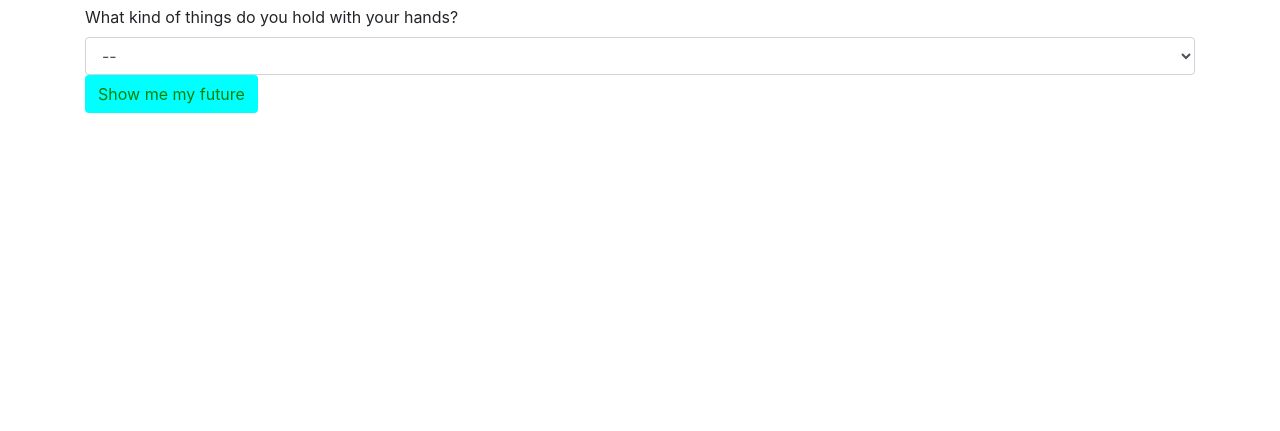
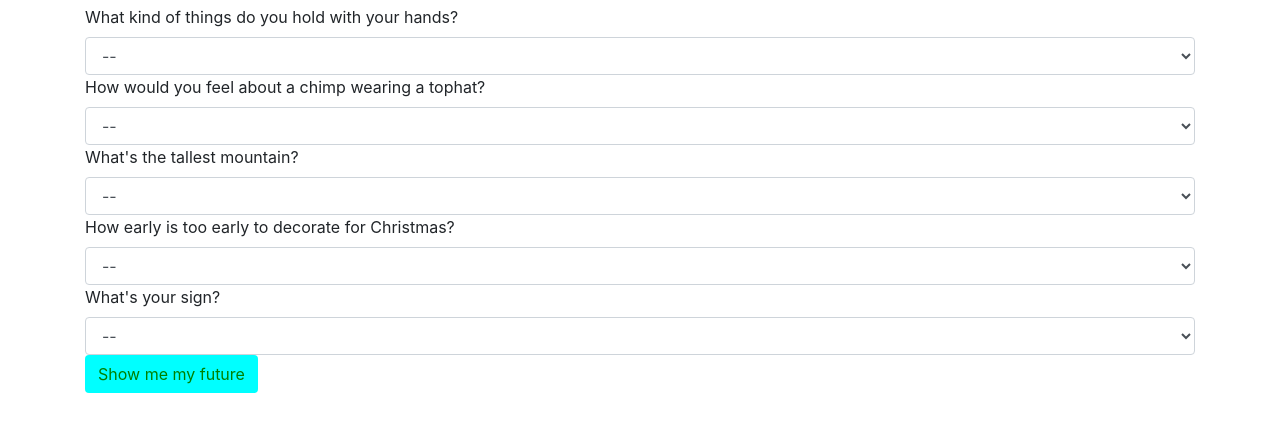
Before and after one commit to POsten040/week-2-project, a plain HTML site: page index.html in a window 1280 px wide. Shown: the part 97-528 px from the top of the page. Drawn offline with Linux system fonts and the light colour scheme.

```diff
--- a/index.html
+++ b/index.html
@@ -21,6 +21,34 @@
             <option value="2">I like hot drinks and looking out the window when it rains.</option>
             <option value="3">I picked up a whole snake once.</option>
           </select>
+          <label for="second">How would you feel about a chimp wearing a tophat?</label>
+          <select class="form-control" id="second">
+            <option value="0">--</option>
+            <option value="1">Dapper Lad!</option>
+            <option value="2">Jealous.</option>
+            <option value="3">Back away slowly, it's clearly a powerful wizard.</option>
+          </select>
+          <label for="third">What's the tallest mountain?</label>
+          <select class="form-control" id="third">
+            <option value="0">--</option>
+            <option value="1">Everest</option>
+            <option value="2">Caloris Montes.</option>
+            <option value="3">The Chimp.</option>
+          </select>
+          <label for="fourth">How early is too early to decorate for Christmas?</label>
+          <select class="form-control" id="fourth">
+            <option value="0">--</option>
+            <option value="1">November</option>
+            <option value="2">October.</option>
+            <option value="3">Leave those beautiful lights up all year baby!</option>
+          </select>
+          <label for="fifth">What's your sign?</label>
+          <select class="form-control" id="fifth">
+            <option value="0">--</option>
+            <option value="1">Astrological</option>
+            <option value="2">Biblical.</option>
+            <option value="3">The Uno reverse card.</option>
+          </select>
           <button type="submit" class="btn">Show me my future</button>
         </form>
         <h1 id="python"></h1>
--- a/js/scripts.js
+++ b/js/scripts.js
@@ -1,10 +1,16 @@
-const firstanswer = parseInt($("#first").val());
+
 
 $(document).ready(function() {
   $("#formOne").submit(function(event) {
-    if (firstanswer > 0) {
+    const firstanswer = parseInt($("#first").val());
+    const secondanswer = parseInt($("#second").val());
+    const thirdanswer = parseInt($("#third").val());
+    const fourthanswer = parseInt($("#fourth").val());
+    const fifthanswer = parseInt($("#fifth").val());
+    const sum = firstanswer + secondanswer + thirdanswer + fourthanswer + fifthanswer
+    if (sum <= 5) {
       $("#python").append("Python!");
-    event.preventDefault()
+      event.preventDefault();
     }
   });
 });
```
